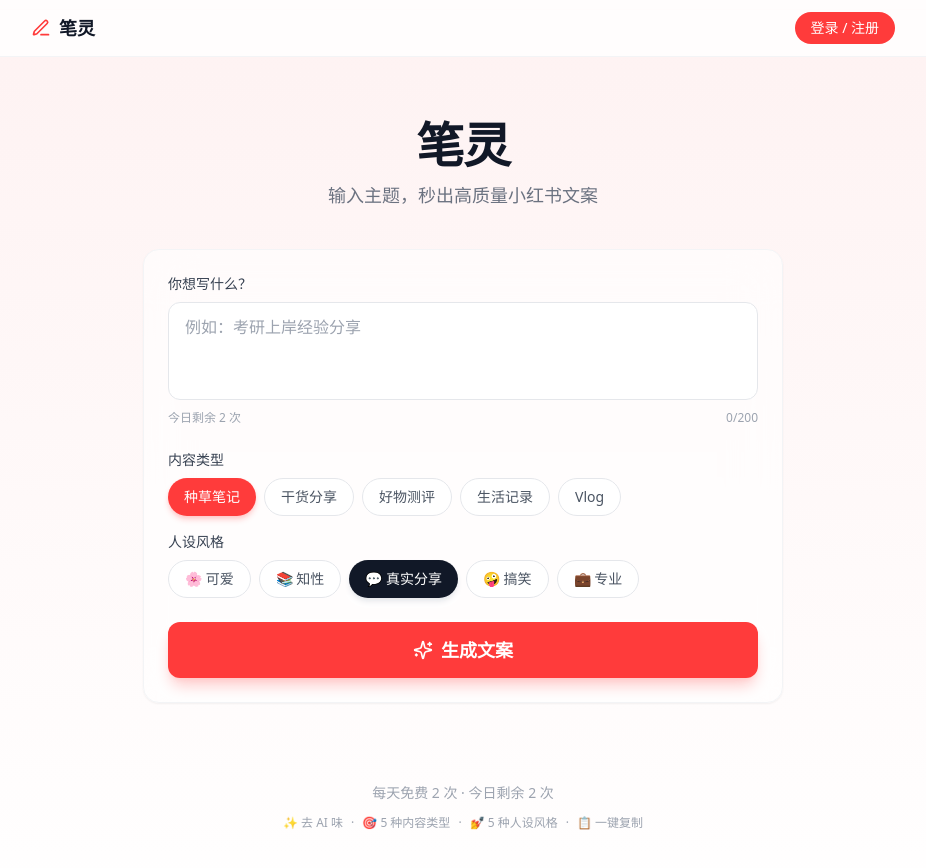
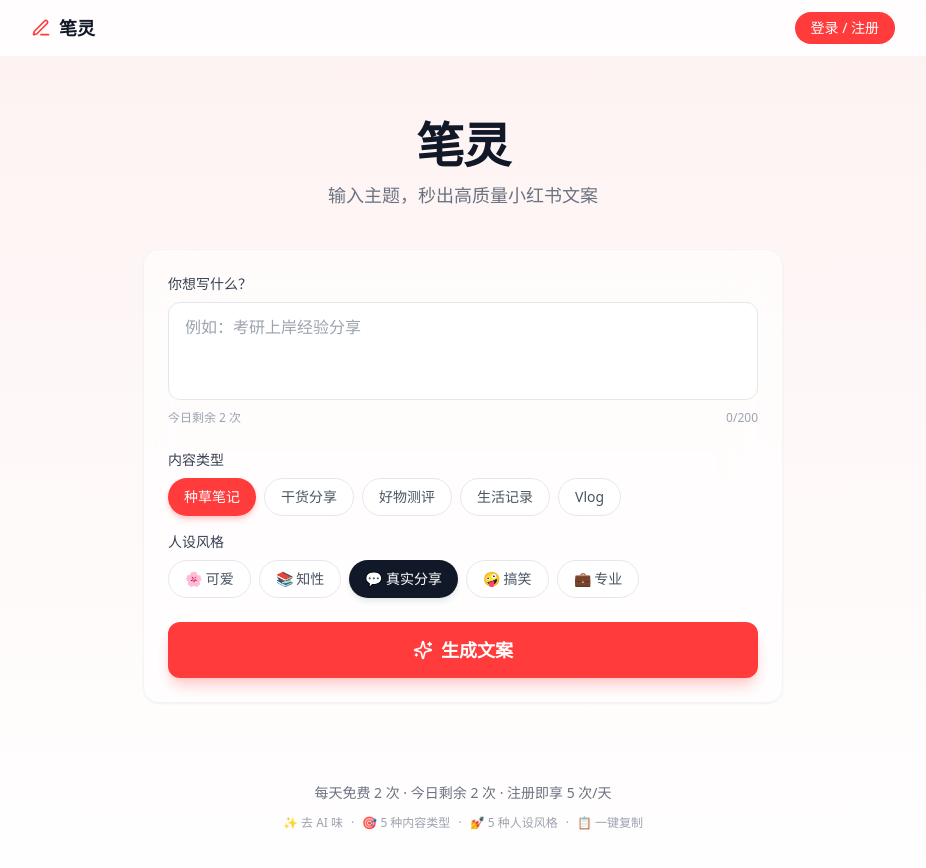
Before and after one commit to Ayzzz123/Biling, a Next.js app: page / in a window 1280 px wide. Shown: the top 868 px of the page, without its empty margins (177-1103 px from the left). Built offline with nearby package versions, Linux system fonts and the light colour scheme; no server answers; the database is empty.

Commit message:
fix: 底部文案区分未登录/注册/早鸟三种状态

```diff
--- a/app/page.tsx
+++ b/app/page.tsx
@@ -13,11 +13,13 @@ export default function HomePage() {
   const [isLoading, setIsLoading] = useState(false)
   const [quota, setQuota] = useState<UsageQuota | null>(null)
   const [token, setToken] = useState<string | null>(null)
+  const [isLoggedIn, setIsLoggedIn] = useState(false)
 
   useEffect(() => {
     supabase.auth.getSession().then(({ data }) => {
       const t = data.session?.access_token ?? null
       setToken(t)
+      setIsLoggedIn(!!t)
       fetchQuota(t)
     })
   }, [])
@@ -99,10 +101,13 @@ export default function HomePage() {
         {/* 底部 CTA */}
         {!result && !isLoading && !error && (
           <div className="text-center mt-12 py-8">
-            <p className="text-sm text-gray-400 mb-3">
-              {quota
-                ? `每天免费 ${quota.limit} 次 · 今日剩余 ${quota.remaining} 次`
-                : "加载中..."}
+            <p className="text-sm text-gray-500 mb-3">
+              {!quota
+                ? "加载中..."
+                : isLoggedIn
+                  ? `每天免费 ${quota.limit} 次 · 今日剩余 ${quota.remaining} 次`
+                  : `每天免费 ${quota.limit} 次 · 今日剩余 ${quota.remaining} 次 · 注册即享 5 次/天`
+              }
             </p>
             <div className="flex flex-wrap justify-center gap-2 text-xs text-gray-400">
               <span>✨ 去 AI 味</span>
```
